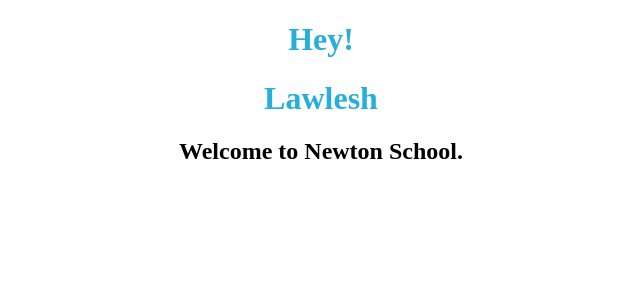
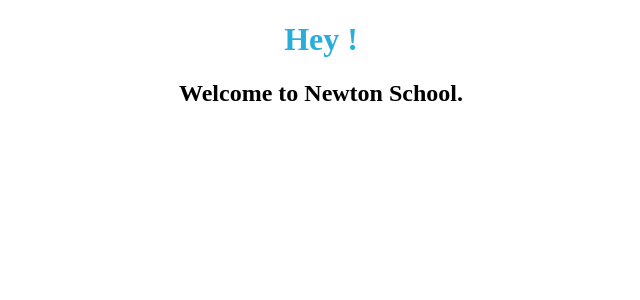
Before and after one commit to Lawlesh2022/Greetings-with-Props---React-Basics-Going-through-the-file-structure-analyzin---453y3nbjfmml, a React app: page / in a window 1280 px wide. Shown: the top 300 px of the page, without its empty margins (319-959 px from the left). Built offline with nearby package versions, Linux system fonts and the light colour scheme.

Commit message:
Update App.js

```diff
--- a/src/components/App.js
+++ b/src/components/App.js
@@ -5,8 +5,7 @@ import Welcome from './Welcome';
 const App = () => {
   return (
     <div>
-    <h1>Hey!</h1>
-    <Welcome name="Lawlesh"/>
+    <Welcome name="Hey !"/>
     </div>
   )
 }
```
